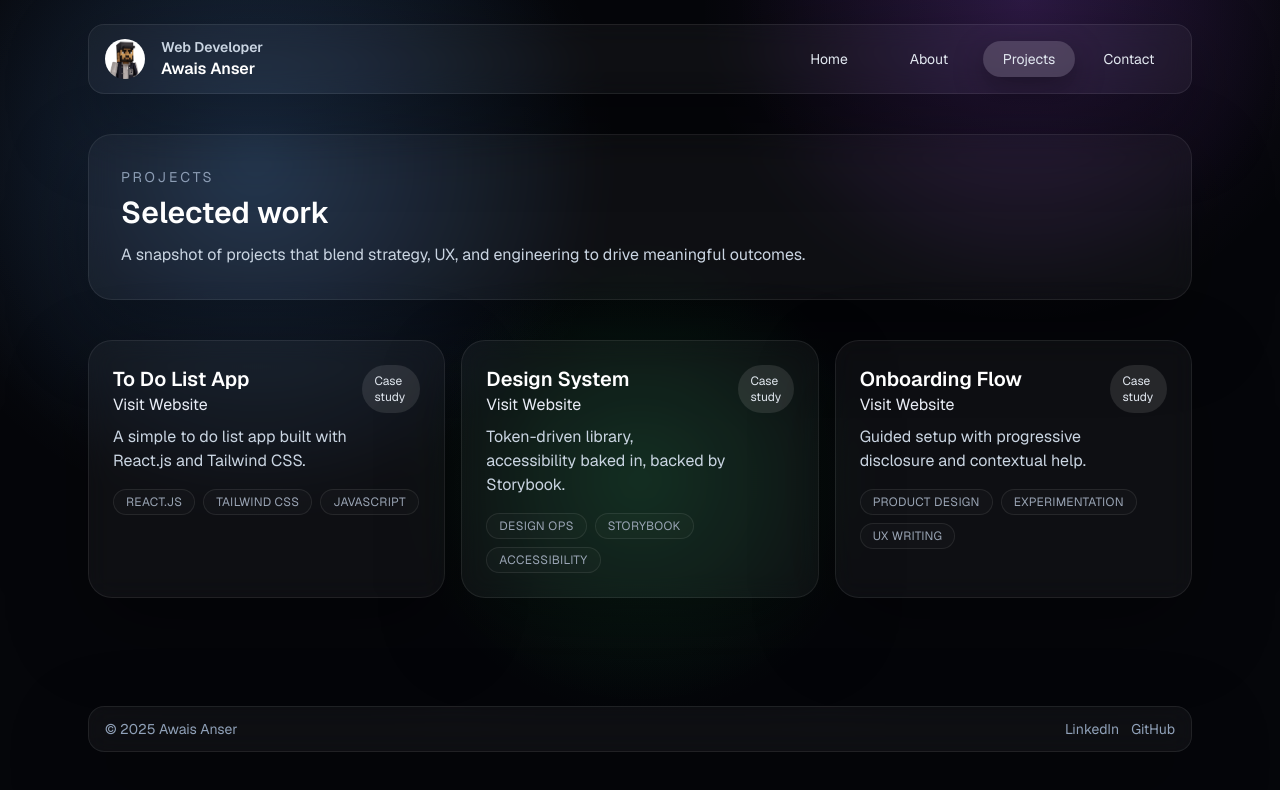
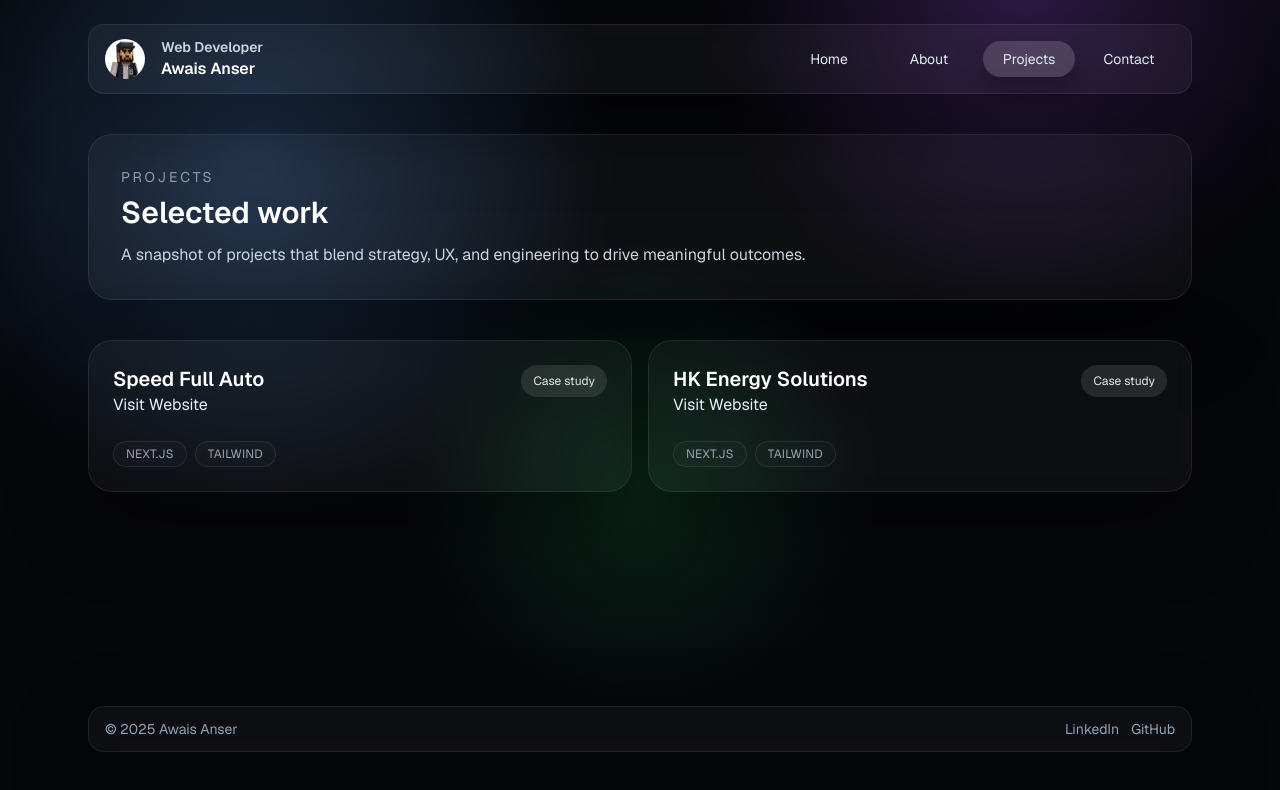
Before and after one commit to awai5an5er/Portfolio, a Next.js app: page /projects in a window 1280 px wide. Shown: the top 790 px of the page. Built offline with nearby package versions, Linux system fonts and the light colour scheme.

Commit message:
content change

```diff
--- a/src/app/projects/page.tsx
+++ b/src/app/projects/page.tsx
@@ -1,22 +1,14 @@
 const projects = [
   {
-    title: "To Do List App",
-    summary: "A simple to do list app built with React.js and Tailwind CSS.",
-    link: "https://7odo-task-list.netlify.app/",
-
-    tags: ["React.js", "Tailwind CSS", "JavaScript"],
-  },
-
-  {
-    title: "Design System",
-    summary: "Token-driven library, accessibility baked in, backed by Storybook.",
-    tags: ["Design Ops", "Storybook", "Accessibility"],
+    title: "Speed Full Auto ",
+    blurb: "Automobile Services Center Based in Dubai, UAE.",
+    link: "https://speedfullauto.com",
+    tags: ["Next.js", "Tailwind"],
   },
   {
-    title: "Onboarding Flow",
-    summary: "Guided setup with progressive disclosure and contextual help.",
-    impact: "Reduced time-to-value by 32% and lowered support tickets.",
-    tags: ["Product design", "Experimentation", "UX writing"],
+    title: "HK Energy Solutions",
+    blurb: "Providing Safe and Secure Energy Solutions to the UK.",
+    tags: ["Next.js", "Tailwind"],
   },
 ];
 
```
